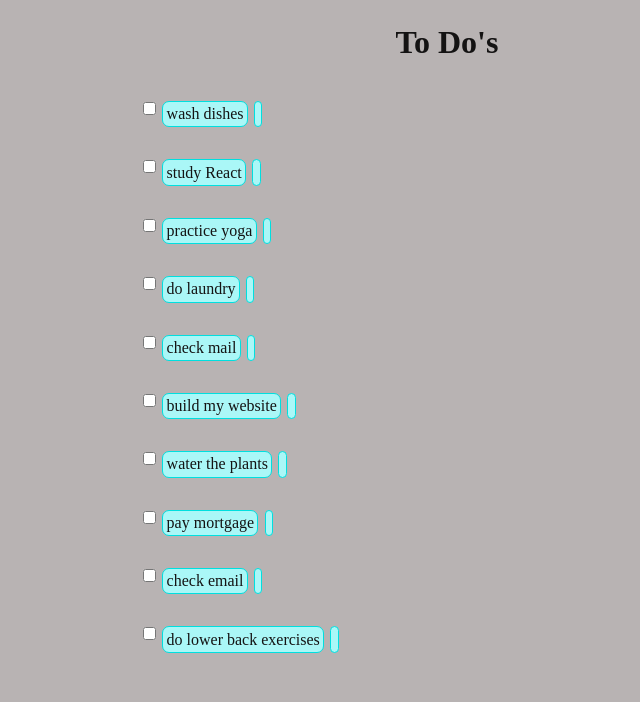
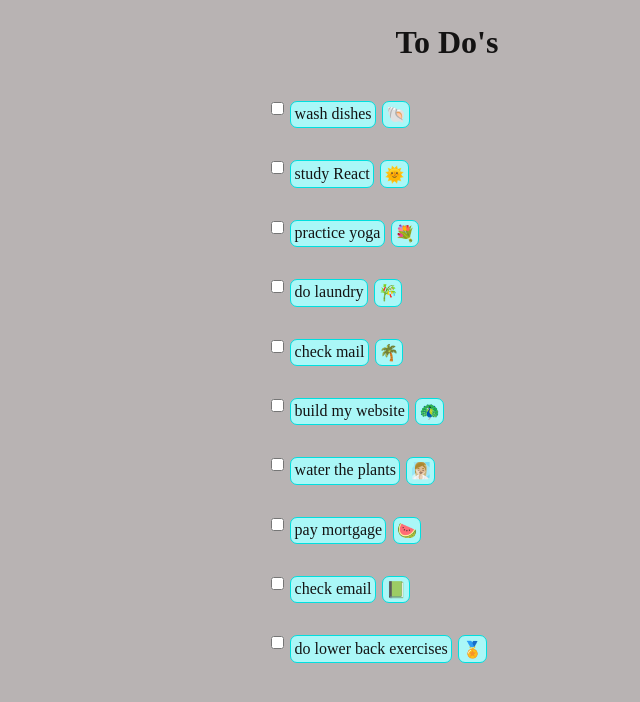
Before and after one commit to cvs181801/react-todo-app-take3, a React (Create React App) app: page / in a window 1280 px wide. Shown: the top 702 px of the page, without its empty margins (193-833 px from the left). Built offline with nearby package versions, Linux system fonts and the light colour scheme.

Commit message:
add emojis in the rendering

```diff
--- a/src/App.js
+++ b/src/App.js
@@ -41,7 +41,7 @@ render() {
 
         {this.state.todos.map(item => <Todoitem key={item.id} id={item.id} task={item.task}
           requiresConcentration={item.requiresConcentration} howOften={item.howOften} affirmation={item.affirmation}
-          completed={item.completed} handleChange={this.handleChange} />) }
+          completed={item.completed} emoji={item.emoji} handleChange={this.handleChange} />) }
     </div>
     );
   }
--- a/src/components/Todoitem.js
+++ b/src/components/Todoitem.js
@@ -4,6 +4,7 @@ import React from 'react'
 function Todoitem(props) {
 
     console.log("complete? ", props.completed)
+const affirmationDiv = document.querySelector(".todoitem__affirm");
 
 const completedStyle = {
     textDecoration: "line-through"
@@ -11,9 +12,11 @@ const completedStyle = {
 
 function celebrateComplete(complete, affirmation) {
     if (complete) {
-        console.log(props.affirmation)
-        return <p>{props.affirmation}</p>
-    }
+        console.log(affirmation)
+        return <p>{affirmation}</p>
+    } //else {
+        //affirmationDiv.classList.add("hidden");
+    //}
 }
     return (
         <div className="todoitem">
@@ -22,7 +25,7 @@ function celebrateComplete(complete, affirmation) {
                     onChange={()=> props.handleChange(props.id)}></input>
                 </div>
             <p style={props.completed ? completedStyle : null}>{props.task}</p>
-            <div className="todoitem__affirm">{celebrateComplete(props.completed, props.affirmation)}</div>
+            <div className="todoitem__affirm">{celebrateComplete(props.completed, props.affirmation)}{props.emoji}</div>
         </div>
     )
 }
--- a/src/index.css
+++ b/src/index.css
@@ -31,7 +31,7 @@ h1 {
   display: flex;
   margin: 0 auto;
   padding: 1em;
-  max-width: 50vw;
+  max-width: 30vw;
 }
 
 .todoitem > input {
@@ -58,3 +58,7 @@ h1 {
   max-width: 30vw;
 
 }
+
+.hidden {
+  display: none;
+}
```
